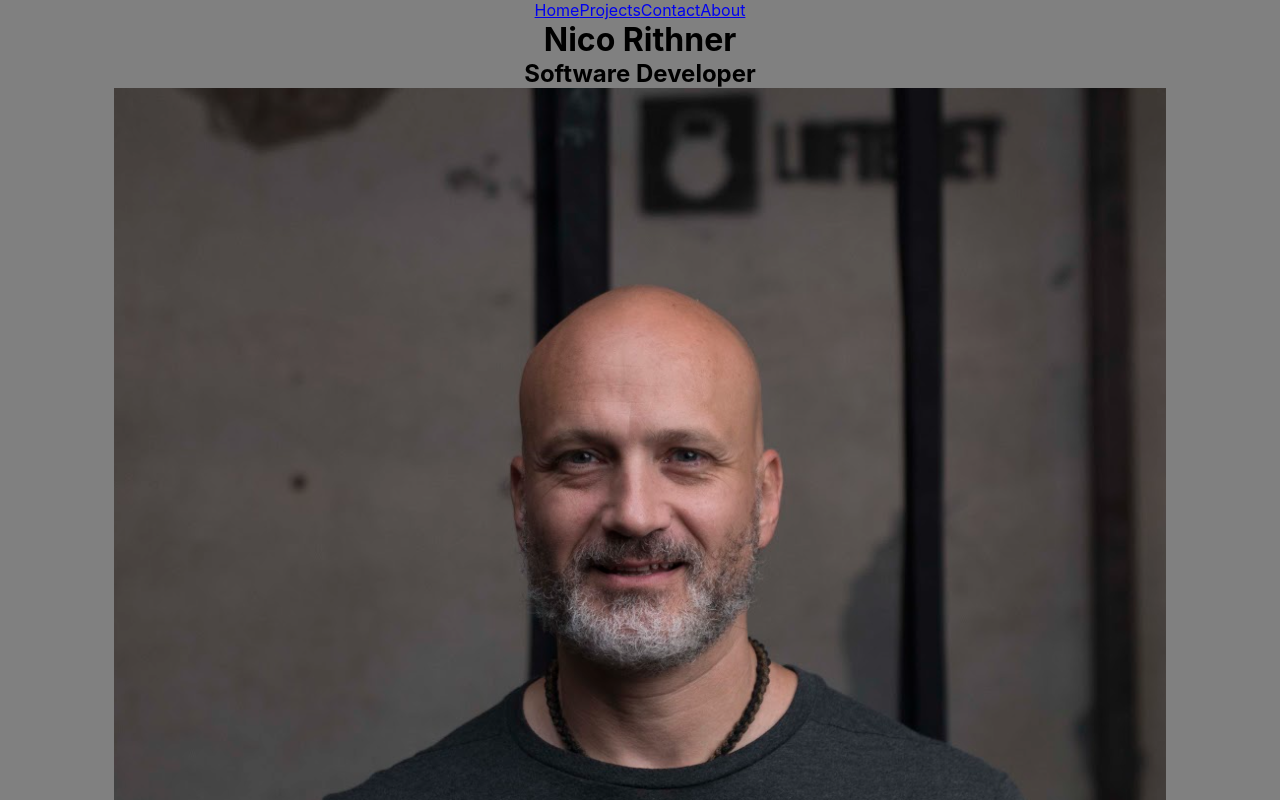
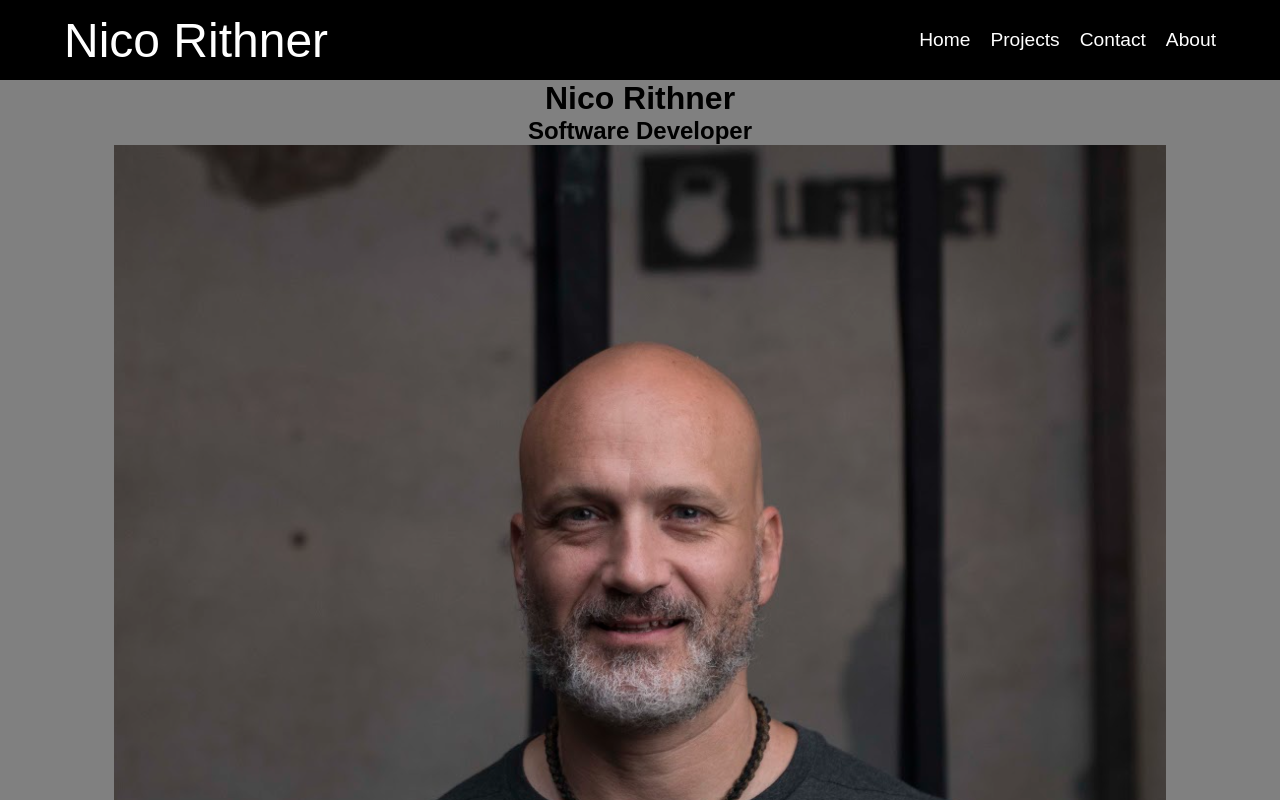
Before and after one commit to nicorithner/nico-site, a React (Create React App) app: page / in a window 1280 px wide. Shown: the top 800 px of the page. Built offline with nearby package versions, Linux system fonts and the light colour scheme.

Commit message:
Add nav bar responsive function
Not mobile friendly yet. Needs much refactoring

```diff
--- a/package.json
+++ b/package.json
@@ -9,6 +9,7 @@
     "framer-motion": "^4.0.3",
     "react": "^17.0.2",
     "react-dom": "^17.0.2",
+    "react-icons": "^4.2.0",
     "react-router-dom": "^5.2.0",
     "react-scripts": "4.0.3",
     "web-vitals": "^1.0.1"
--- a/src/App.css
+++ b/src/App.css
@@ -1,6 +1,8 @@
 * {
   margin: 0;
   padding: 0;
+  box-sizing: border-box;
+  font-family: Arial, Helvetica, sans-serif;
 }
 
 .App {
--- /dev/null
+++ b/src/components/navigation/Navigation.css
@@ -0,0 +1,72 @@
+.navbar {
+	height: 80px;
+	width: 100%;
+	background: black;
+	color: white;
+	display: flex;
+	justify-content: space-between;
+	align-items: center;
+	padding: 0 2rem;
+	font-size: 1.2rem;
+}
+
+.nav-logo {
+	text-decoration: none;
+	color: white;
+  font-size: 3rem;
+}
+
+.nav-links {
+	display: grid;
+	grid-template-columns: repeat(4, auto);
+	grid-gap: 20px;
+	list-style: none;
+}
+
+.nav-link {
+	text-decoration: none;
+	color: white;
+	transition: 0.3s all;
+}
+
+.nav-link:hover {
+	color: red;
+}
+
+.nav-icon {
+	display: none;
+	font-size: 2rem;
+	cursor: pointer;
+}
+
+/*---------- Media Queries ------- */
+
+@media only screen and (max-width: 500px) {
+	.navbar {
+		position: relative;
+	}
+
+	.nav-links {
+		display: flex;
+		flex-direction: column;
+		position: absolute;
+		text-align: center;
+		width: 100%;
+		top: 80px;
+		left: -100%;
+		transition: 0.5s all;
+	}
+
+	.nav-links.active {
+		background: black;
+		left: 0;
+	}
+
+	.nav-item {
+		padding: 0 0 30px 0;
+	}
+
+	.nav-icon {
+		display: flex;
+	}
+}
--- a/src/components/navigation/Navigation.js
+++ b/src/components/navigation/Navigation.js
@@ -1,15 +1,50 @@
-import React from 'react';
+import React, { useState } from 'react';
+import { FiMenu, FiX } from 'react-icons/fi';
 import { Link } from 'react-router-dom';
+import './Navigation.css';
 
 function Navigation() {
+  const [open, setOpen] = useState(false);
+
+	const handleClick = () => {
+		setOpen(!open);
+	};
+
+	const closeMenu = () => {
+		setOpen(false);
+	};
+
   return (
-    <div className="navigation-sub">
-      <Link to="/" className="item">Home</Link>
-      <Link to="/projects" className="item">Projects</Link>
-      <Link to="/contact" className="item">Contact</Link>
-      <Link to="/about" className="item">About</Link>
-
-    </div>
+    <nav className="navbar">
+      <Link to="/" className="nav-logo">
+        Nico Rithner
+			</Link>
+			<div onClick={handleClick} className="nav-icon">
+				{open ? <FiX /> : <FiMenu />}
+			</div>
+			<ul className={open ? 'nav-links active' : 'nav-links'}>
+				<li className="nav-item">
+					<Link to="/" className="nav-link" onClick={closeMenu}>
+						Home
+					</Link>
+				</li>
+				<li className="nav-item">
+					<Link to="/projects" className="nav-link" onClick={closeMenu}>
+						Projects
+					</Link>
+				</li>
+				<li className="nav-item">
+					<Link to="/contact" className="nav-link" onClick={closeMenu}>
+						Contact
+					</Link>
+				</li>
+				<li className="nav-item">
+					<Link to="/about" className="nav-link" onClick={closeMenu}>
+						About
+					</Link>
+				</li>
+			</ul>
+		</nav>
   );
 }
 
```
Also changed, not shown: 2 other files (tests, documents, lock files or other folders).
